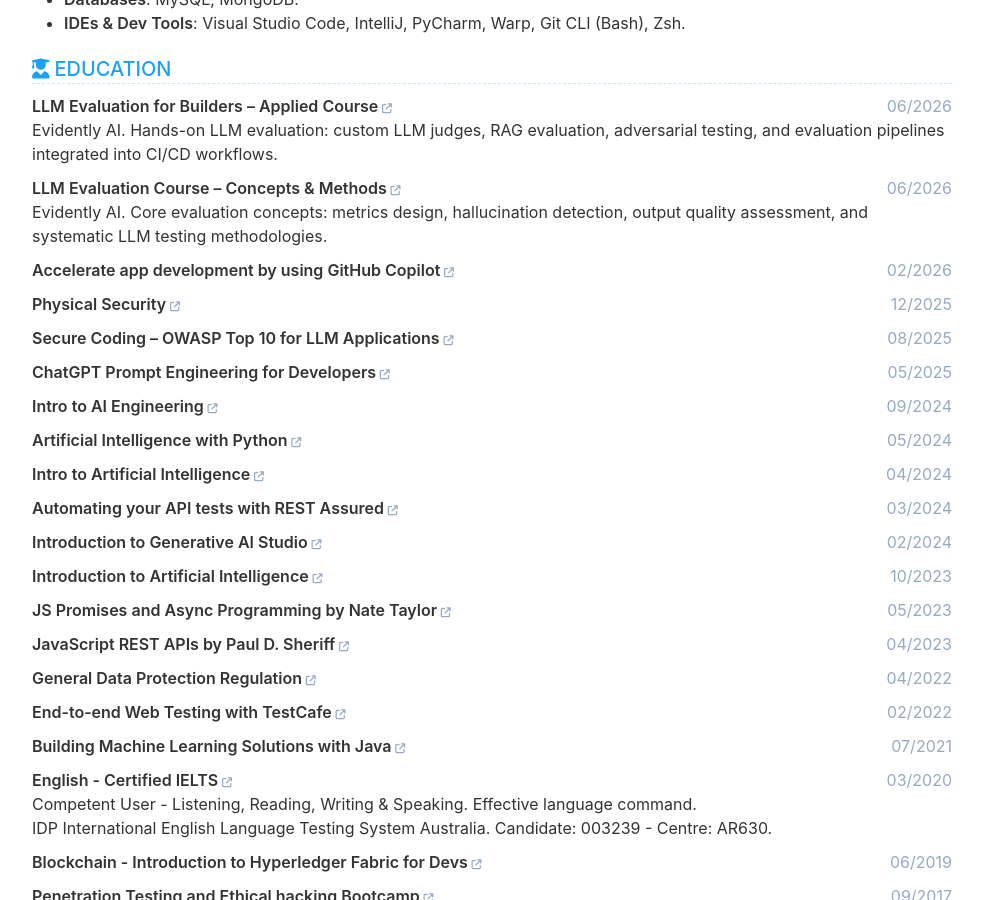
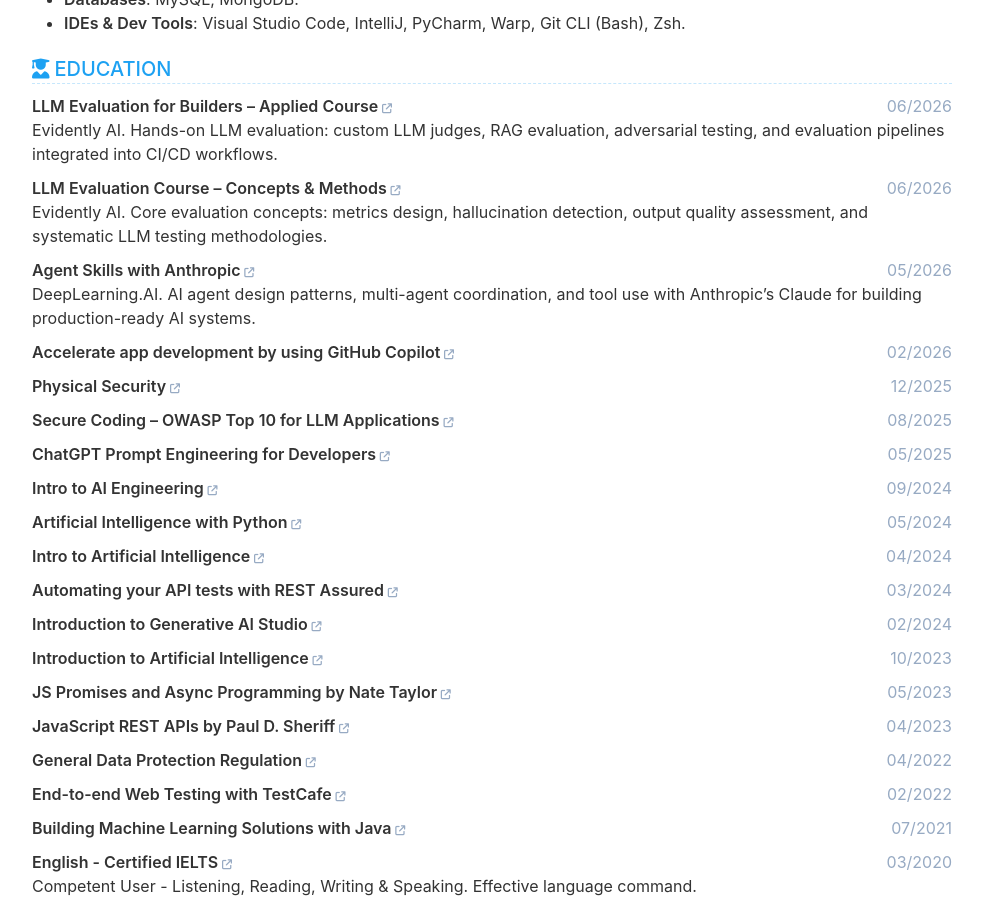
Before and after one commit to cvera08/full-resume, a Jekyll site: the page built from index.html, in a window 1280 px wide and 900 px high, scrolled down 5870 px. Shown: the whole window, without its empty margins (148-1130 px from the left). Built offline with Jekyll 4.4.1, drawn with Linux system fonts in a browser that asks for light colours.

Commit message:
feat(cv): add Agent Skills with Anthropic course to Education

```diff
--- a/_data/data.yml
+++ b/_data/data.yml
@@ -324,6 +324,14 @@ education:
       description: |
         Evidently AI. Core evaluation concepts: metrics design, hallucination detection, output quality assessment, and systematic LLM testing methodologies.
 
+    - institution: Agent Skills with Anthropic
+      link: 'https://www.deeplearning.ai/courses/agent-skills-with-anthropic'
+      date: 05/2026
+      major:
+      degree:
+      description: |
+        DeepLearning.AI. AI agent design patterns, multi-agent coordination, and tool use with Anthropic's Claude for building production-ready AI systems.
+
     - institution: Accelerate app development by using GitHub Copilot
       link: 'https://learn.microsoft.com/en-us/users/carlosvera-6847/achievements/ypgsb5lr'
       date: 02/2026
```
